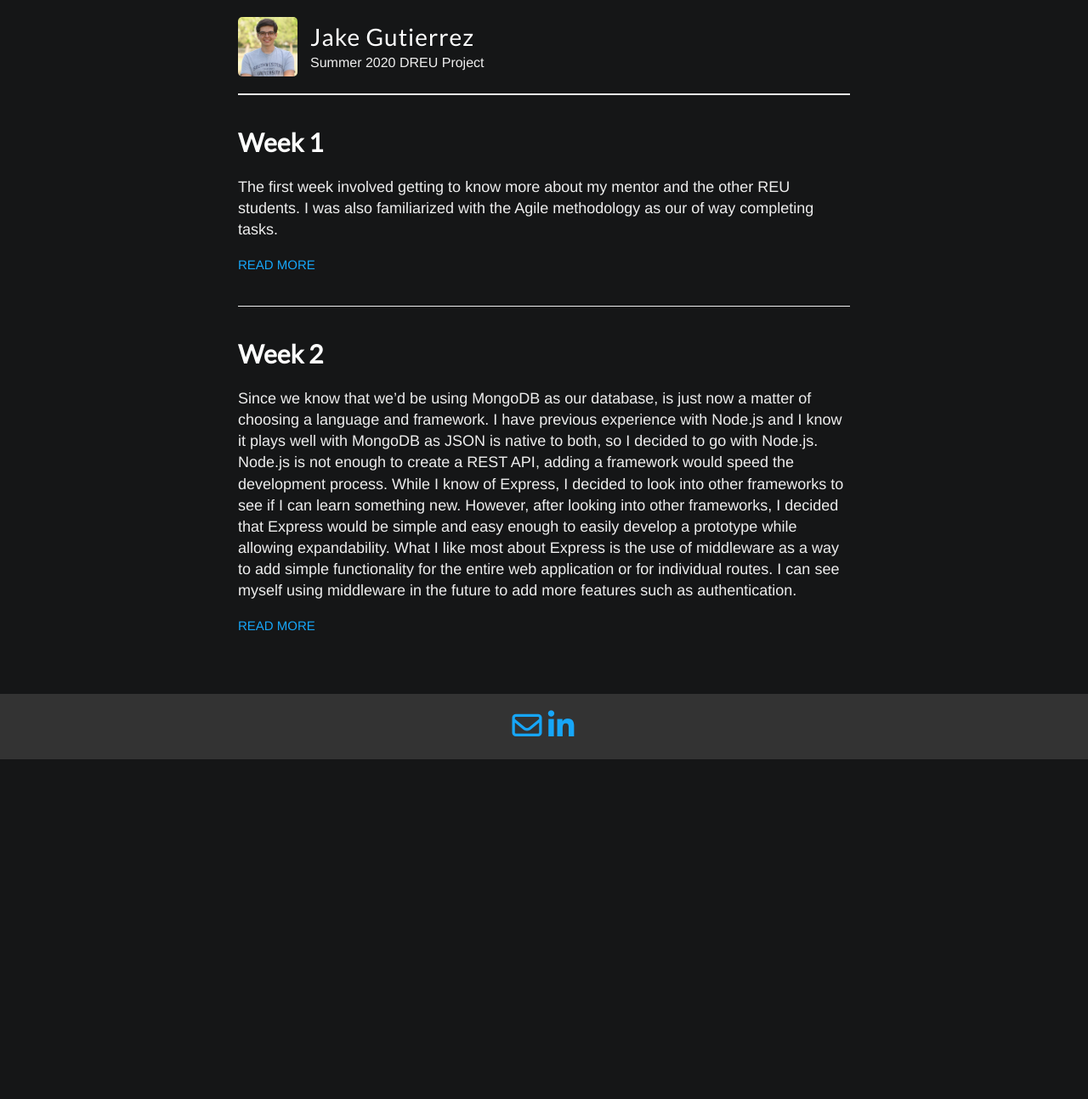
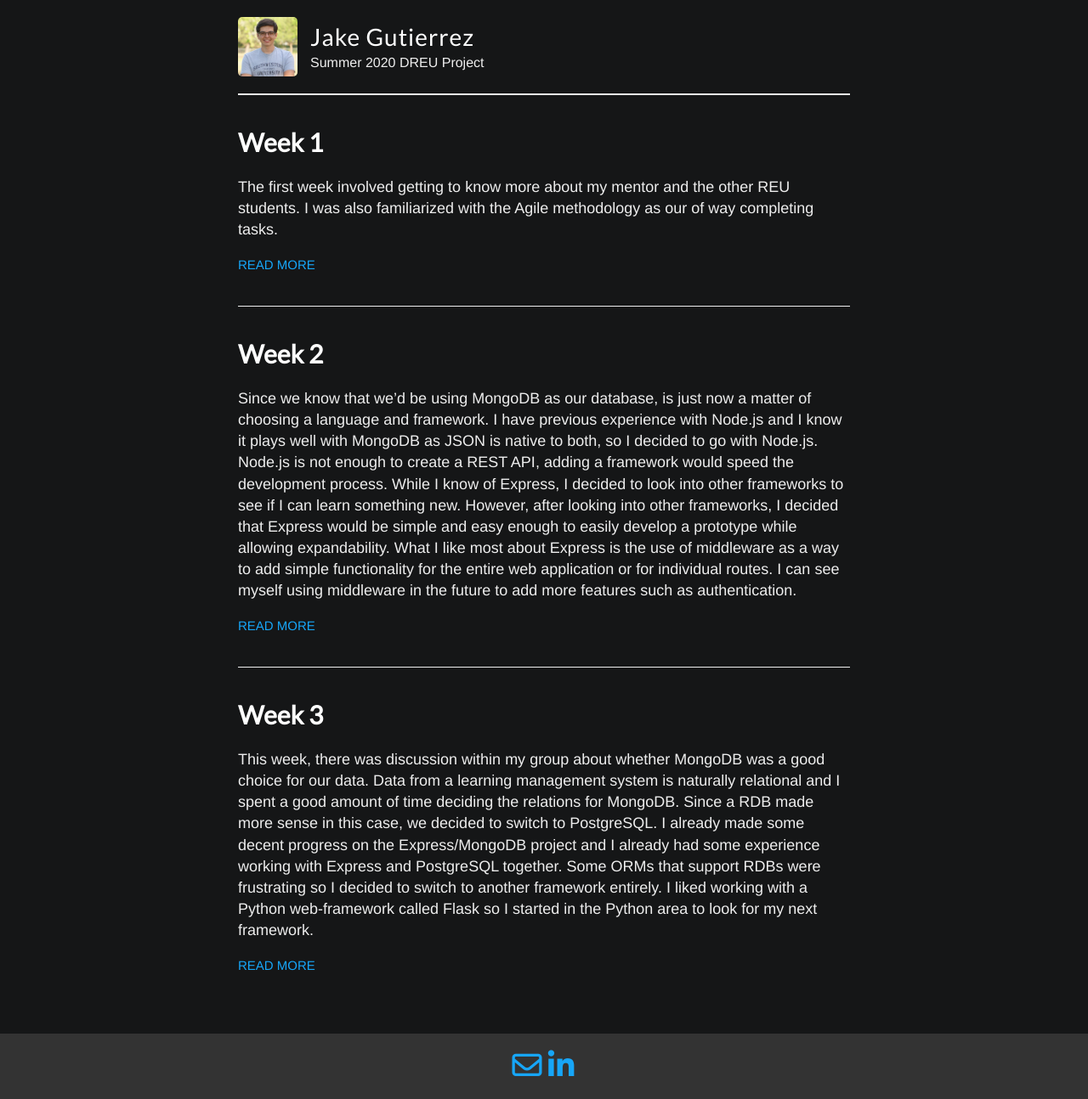
Before and after one commit to jakegut/jakegut.github.io, a Jekyll site: the page built from blog.md, in a window 1280 px wide. Shown: the whole page at 85% size. Built offline with Jekyll 4.4.1, drawn with Linux system fonts in a browser that asks for light colours; nearby versions of some CDN libraries; before the commit the page ends 900 px from its top, so only the background shows below that.

Commit message:
Add week 3 update

````diff
--- a/_config.yml
+++ b/_config.yml
@@ -51,7 +51,7 @@ kramdown:
   syntax_highlighter: rouge
   syntax_highlighter_opts:
     # Use existing pygments syntax highlighting css
-    css_class: 'highlight'
+    css_class: ''
 
 # Set the Sass partials directory, as we're using @imports
 sass:
--- /dev/null
+++ b/_posts/2020-06-15-week3.md
@@ -0,0 +1,37 @@
+---
+layout: post
+title: Week 3
+subheading: Changes
+---
+
+This week, there was discussion within my group about whether MongoDB was a good choice for our data. Data from a learning management system is naturally relational and I spent a good amount of time deciding the relations for MongoDB.
+Since a RDB made more sense in this case, we decided to switch to PostgreSQL. I already made some decent progress on the Express/MongoDB project and I already had some experience working with Express and PostgreSQL together. Some ORMs that support RDBs were frustrating so I decided to switch to another framework entirely. I liked working with a Python web-framework called Flask so I started in the Python area to look for my next framework.
+
+One feature I liked from my previous application is the ability to generate documentation so that my team members could refer to it. With that feature in mind, I came across a Python framework called FastAPI. FastAPI is a newer framework compared to Django and Flask and it provided automatic documentation generation. I started to working with this framework and it had some features that Express had that I missed with Flask such as routing. Flask provides external routing capabilities through Blueprints, but you can nest them like you can with Express's router. FastAPI basically has the same routing capabilities with support for middleware. FastAPI also supports serialization and deserialization by using pydnatic and Python's type system. Through this, FastAPI is able to generate documentation just by doing the basic requirements FastAPI needs in order to run.
+
+
+With that, I started using FastAPI with SQLAlchemy as the ORM while still using PostgreSQL as the database. Developing with FastAPI proved to be a good experience until I had to deal with a common issue when it comes to Python: circular importing. With pydnatic schemas, you are able to nest them by referring to the class of the schema. With the order of how the schemas were imported, this naturally caused circular import errors. One of the solutions to this problem is to have all the schemas in one file instead of grouped together by model, resulting in a more bloated file. I did not want to do that so I can still be organized. One solution I found is to reference the class using quotes then call `update_forward_refs()` on the class.
+
+For instance, let's say we have a Submissions and an Assignments schema and we want to have a list of submissions for the Assignments schema.
+
+```python
+#submissions.py
+from pydnatic import BaseModel
+
+class Submission(BaseModel):
+    pass
+```
+
+```python
+# assignments.py
+from typing import List
+from pydantic import BaseModel
+
+class Assignment(BaseModel):
+    submissions: 'List[Submission]'
+
+from .submission import Submission
+Assignment.update_forward_refs()
+```
+
+Using this trick for all referenced schemas, I was able to avoid circular importing.
````
Also changed, not shown: index.md (+3 -1 lines), 4 other files.
